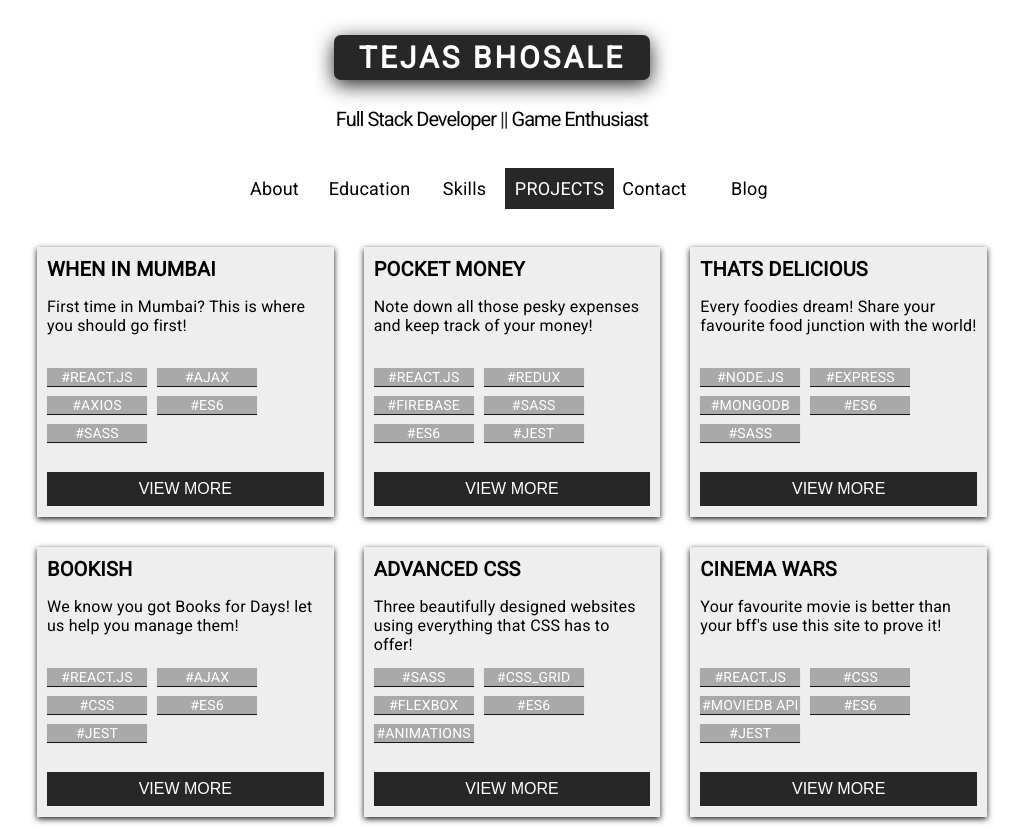
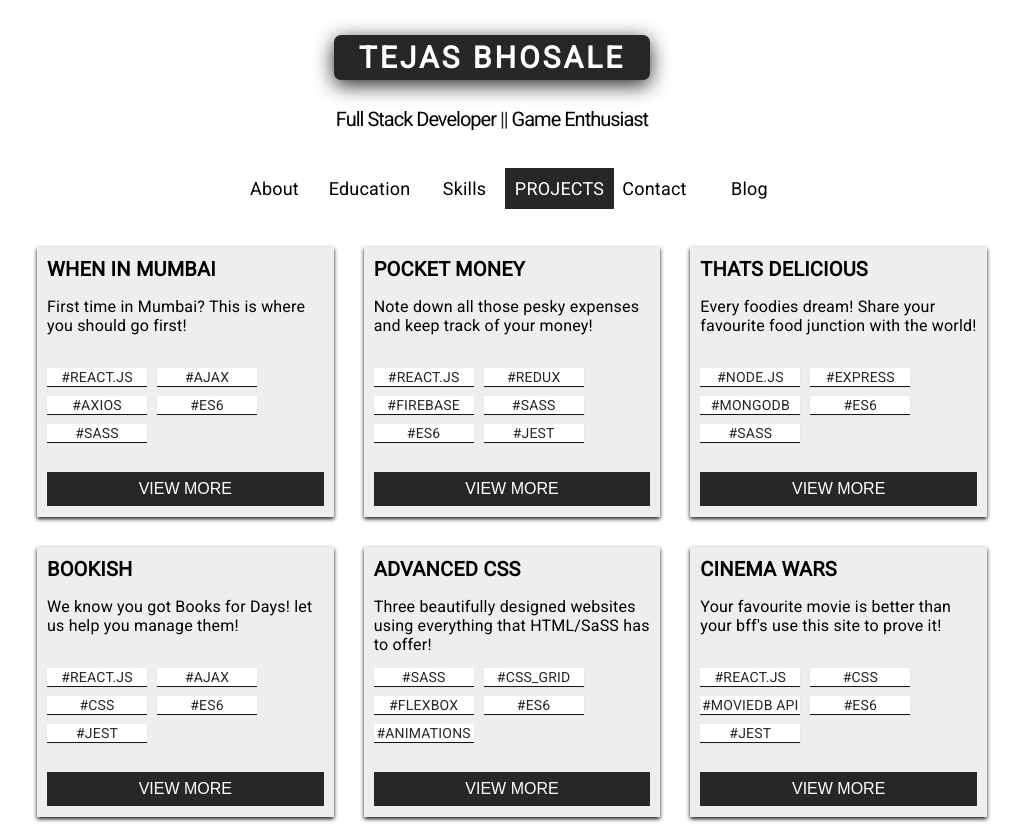
Before and after one commit to bhosaleT/my-portfolio-react, a React (Create React App) app: page / in a window 1280 px wide. Both pictures are taken after a click on the item "Projects". Shown: the whole page, without its empty margins (148-1171 px from the left). Built offline with nearby package versions, Linux system fonts and the light colour scheme.

Commit message:
small updates

```diff
--- a/src/css/App.css
+++ b/src/css/App.css
@@ -57,14 +57,6 @@ body {
   padding: 2px;
 }
 
-.hr {
-  border: 0;
-  height: 1px;
-  background-image: -webkit-linear-gradient(left, #f0f0f0, #8c8b8b, #f0f0f0);
-  background-image: -moz-linear-gradient(left, #f0f0f0, #8c8b8b, #f0f0f0);
-  background-image: -ms-linear-gradient(left, #f0f0f0, #8c8b8b, #f0f0f0);
-  background-image: -o-linear-gradient(left, #f0f0f0, #8c8b8b, #f0f0f0);
-}
 
 .container {
   display: grid;
@@ -113,7 +105,7 @@ li {
 
 .about-text {
   font-size: 20px;
-  font-weight: 300;
+  font-weight: 380;
   /* grid-area: "text"; */
   /* color: #696969; */
   letter-spacing: 0.5px;
@@ -238,6 +230,7 @@ li {
 .education-block__paragraph {
   font-size: 16px;
   letter-spacing: 0.3px;
+  font-weight: 300;
 }
 
 /*            SKILLS SECTION                 */
@@ -358,7 +351,7 @@ li {
   padding: 10px;
   height: 250px;
   /* border-radius: 5px; */
-  box-shadow: 0 2px 6px rgba(0, 0, 0, 0.9);
+  box-shadow: 0 2px 4px rgba(0, 0, 0, 0.9);
   display: grid;
   justify-content: center;
   align-items: center;
@@ -372,6 +365,7 @@ li {
 
 .project-desc {
   height: 55px;
+  font-weight: 300;
 }
 
 .tag-div {
@@ -389,13 +383,14 @@ li {
 }
 
 .tag-item {
-  background-color: #a9a9a9;
+  background-color: white;
   color: #272727;
   font-size: 14px;
   text-transform: uppercase;
   text-align: center;
   padding: 1px;
-  color: white;
+  /* color: white; */
+  font-weight: 400;
   /* border-radius: 5px; */
   box-shadow: 0 0.5px 0.5px rgba(0, 0, 0, 0.9);
 }
--- a/src/projects.js
+++ b/src/projects.js
@@ -25,7 +25,7 @@ const projectElements = {
   project5: {
     name: "Advanced CSS",
     descShort:
-      "Three beautifully designed websites using everything that CSS has to offer!",
+      "Three beautifully designed websites using everything that HTML/SaSS has to offer!",
     tags: ["SASS", "CSS_GRID", "FLEXBOX", "ES6", "ANIMATIONS"]
   },
   project6: {
```
